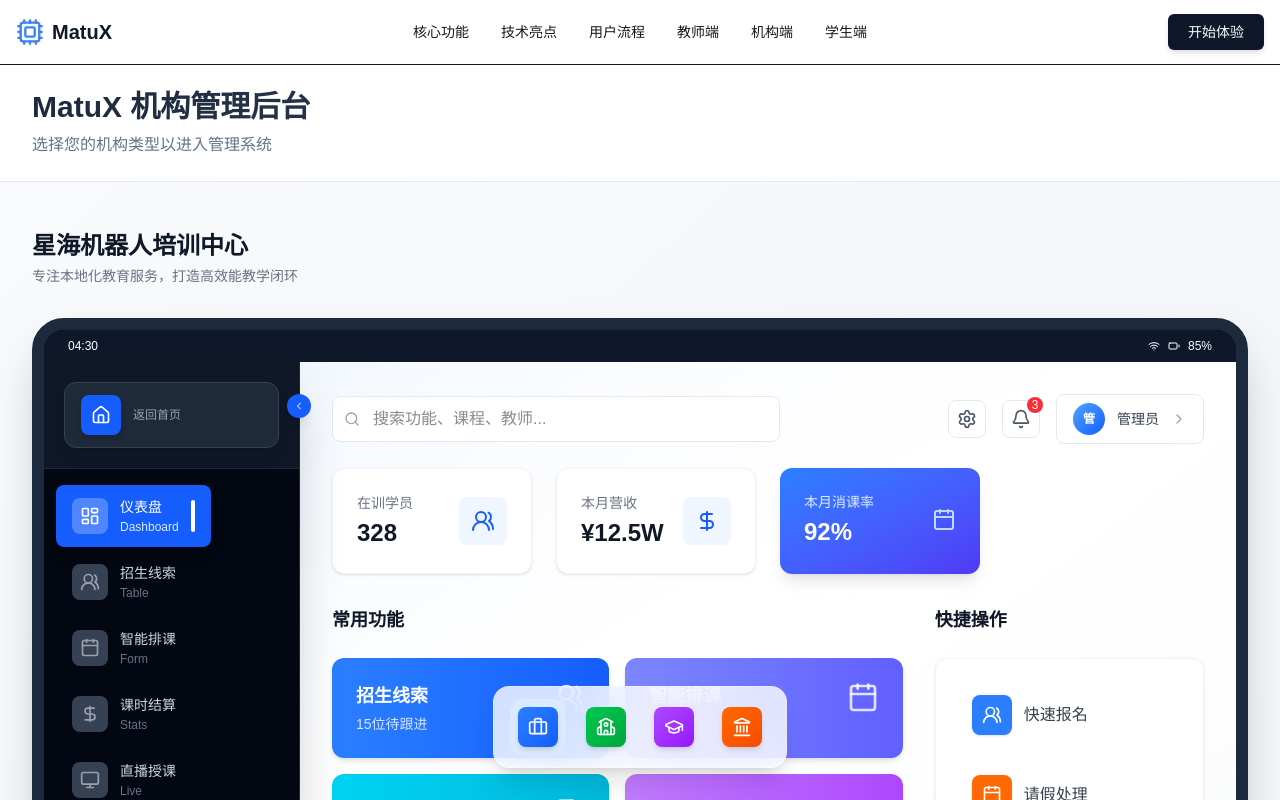
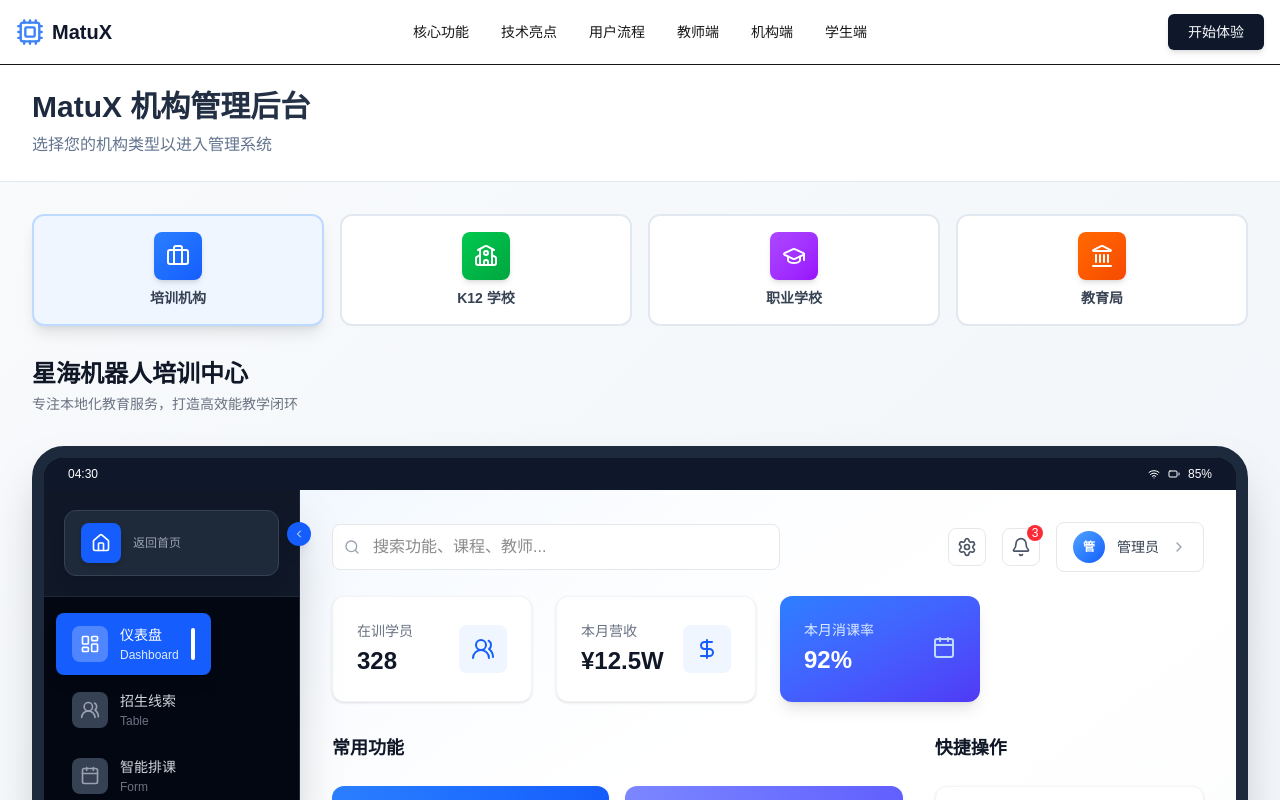
Before and after one commit to MatuX-ai/edu-proto, a Next.js app: page /institution-dashboard in a window 1280 px wide. Shown: the top 800 px of the page. Built offline with nearby package versions, Linux system fonts and the light colour scheme.

Commit message:
fix: 恢复分列菜单（一行4个紧凑卡片），侧边栏只显示返回首页

```diff
--- a/app/institution-dashboard/page.tsx
+++ b/app/institution-dashboard/page.tsx
@@ -79,9 +79,9 @@
       </div>
 
       {/* Main Content */}
-      <div className="max-w-7xl mx-auto px-8 py-12">
-        {/* Institution Type Dock Navigation */}
-        <div className="absolute bottom-8 left-1/2 -translate-x-1/2 bg-white/80 backdrop-blur-xl rounded-2xl px-4 py-3 shadow-xl border border-white/30 flex gap-3 z-10">
+      <div className="max-w-7xl mx-auto px-8 py-8">
+        {/* Institution Type Selection - Compact Grid */}
+        <div className="grid grid-cols-4 gap-4 mb-8">
           {institutionTypes.map((type, index) => {
             const Icon = type.icon;
             const isActive = activeTab === type.key;
@@ -91,23 +91,26 @@
                 initial={{ opacity: 0, y: 20 }}
                 animate={{ opacity: 1, y: 0 }}
                 transition={{ delay: index * 0.05 }}
-                whileHover={{ scale: 1.1, y: -6 }}
-                whileTap={{ scale: 1.05 }}
+                whileHover={{ scale: 1.05 }}
+                whileTap={{ scale: 0.98 }}
                 onClick={() => setActiveTab(type.key as typeof activeTab)}
-                className={`w-14 h-14 rounded-xl flex items-center justify-center transition-colors relative group ${
-                  isActive ? 'bg-blue-100' : 'hover:bg-slate-100'
+                className={`flex flex-col items-center justify-center p-4 rounded-xl border-2 transition-all cursor-pointer ${
+                  isActive
+                    ? `${type.bgColor} ${type.borderColor} shadow-lg`
+                    : 'bg-white border-slate-200 hover:border-slate-300 hover:shadow-md'
                 }`}
               >
-                <div className={`w-10 h-10 rounded-lg bg-gradient-to-br ${type.color} flex items-center justify-center shadow-md`}>
-                  <Icon className="w-5 h-5 text-white" />
+                <div className={`w-12 h-12 rounded-lg bg-gradient-to-br ${type.color} flex items-center justify-center shadow-md mb-2`}>
+                  <Icon className="w-6 h-6 text-white" />
                 </div>
+                <span className="text-sm font-semibold text-gray-700">{type.title}</span>
               </motion.button>
             );
           })}
         </div>
 
         {/* Dashboard Content - 显示在卡片下方 */}
-        <div className="pb-24">
+        <div>
           {/* Institution Name Header */}
           <div className="mb-6">
             <h2 className="text-2xl font-bold text-gray-900">
```
